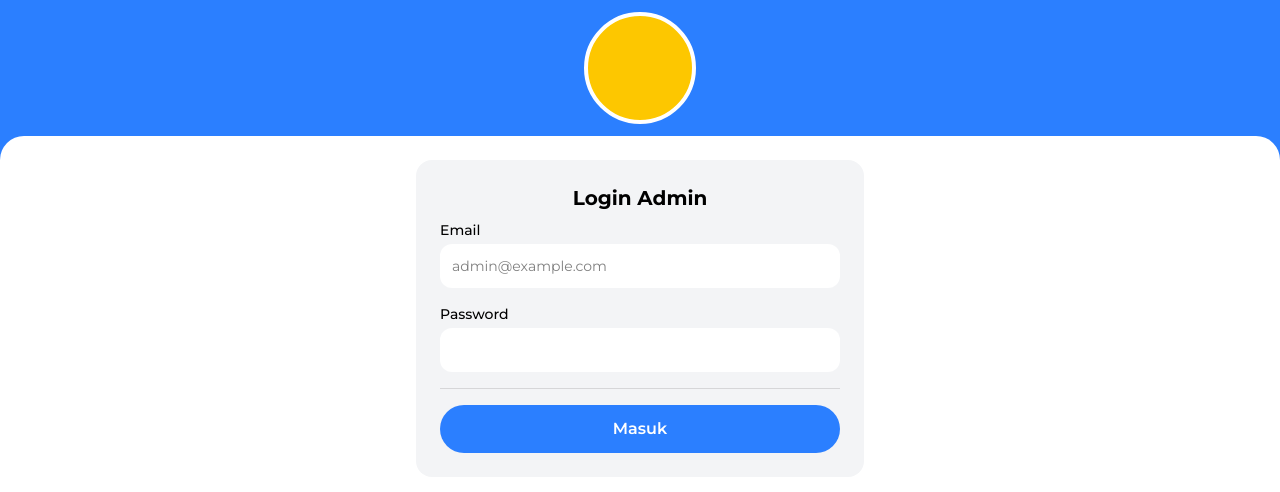
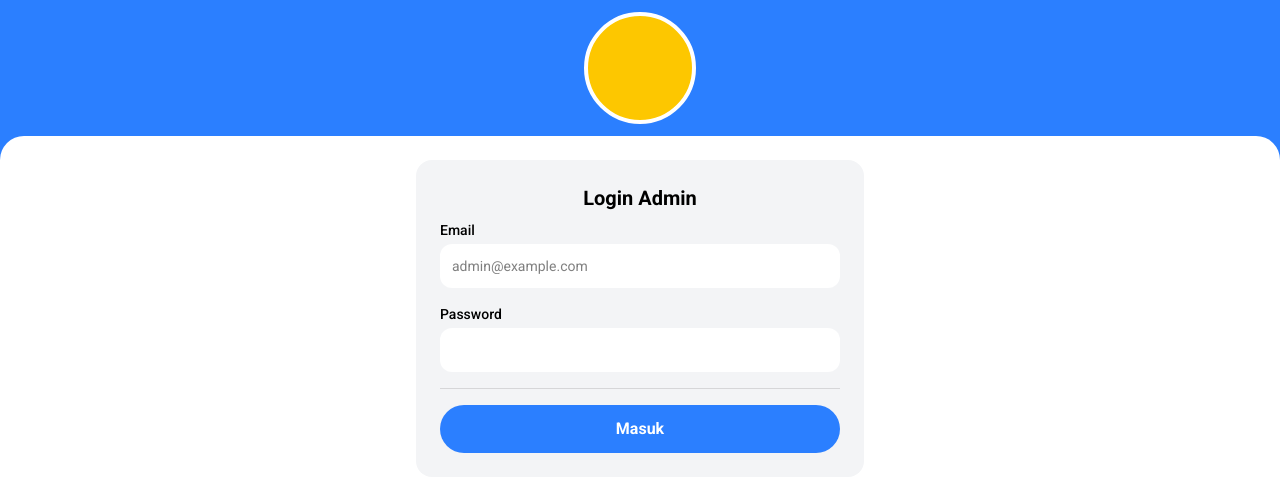
Before and after one commit to VincentWu503/kantin-kirno-admin, a Next.js app: page /admin/login in a window 1280 px wide. Shown: the top 492 px of the page. Built offline with nearby package versions, Linux system fonts and the light colour scheme; no server answers.

Commit message:
Perubahan font ke Roboto

```diff
--- a/src/app/globals.css
+++ b/src/app/globals.css
@@ -22,5 +22,5 @@
 body {
   background: var(--background);
   color: var(--foreground);
-  font-family: Arial, Helvetica, sans-serif;
+  font-family: "Roboto", Arial, sans-serif;
 }
--- a/src/app/layout.tsx
+++ b/src/app/layout.tsx
@@ -1,10 +1,11 @@
 import type { Metadata } from "next";
-import { Montserrat } from "next/font/google";
 import { AdminAuthProvider } from "@/context/AdminAuthContext";
 import LayoutShell from "@/components/LayoutShell";
 import "./globals.css";
-
-const montserrat = Montserrat({ subsets: ["latin"], weight: ["400", "500", "600", "700"] });
+import '@fontsource/roboto/300.css';
+import '@fontsource/roboto/400.css';
+import '@fontsource/roboto/500.css';
+import '@fontsource/roboto/700.css';
 
 export const metadata: Metadata = {
   title: "Admin – Sahera Pak Kirno",
@@ -14,7 +15,7 @@
 export default function RootLayout({ children }: { children: React.ReactNode }) {
   return (
     <html lang="id">
-      <body className={montserrat.className}>
+      <body>
         <AdminAuthProvider>
           <LayoutShell>{children}</LayoutShell>
         </AdminAuthProvider>
```
